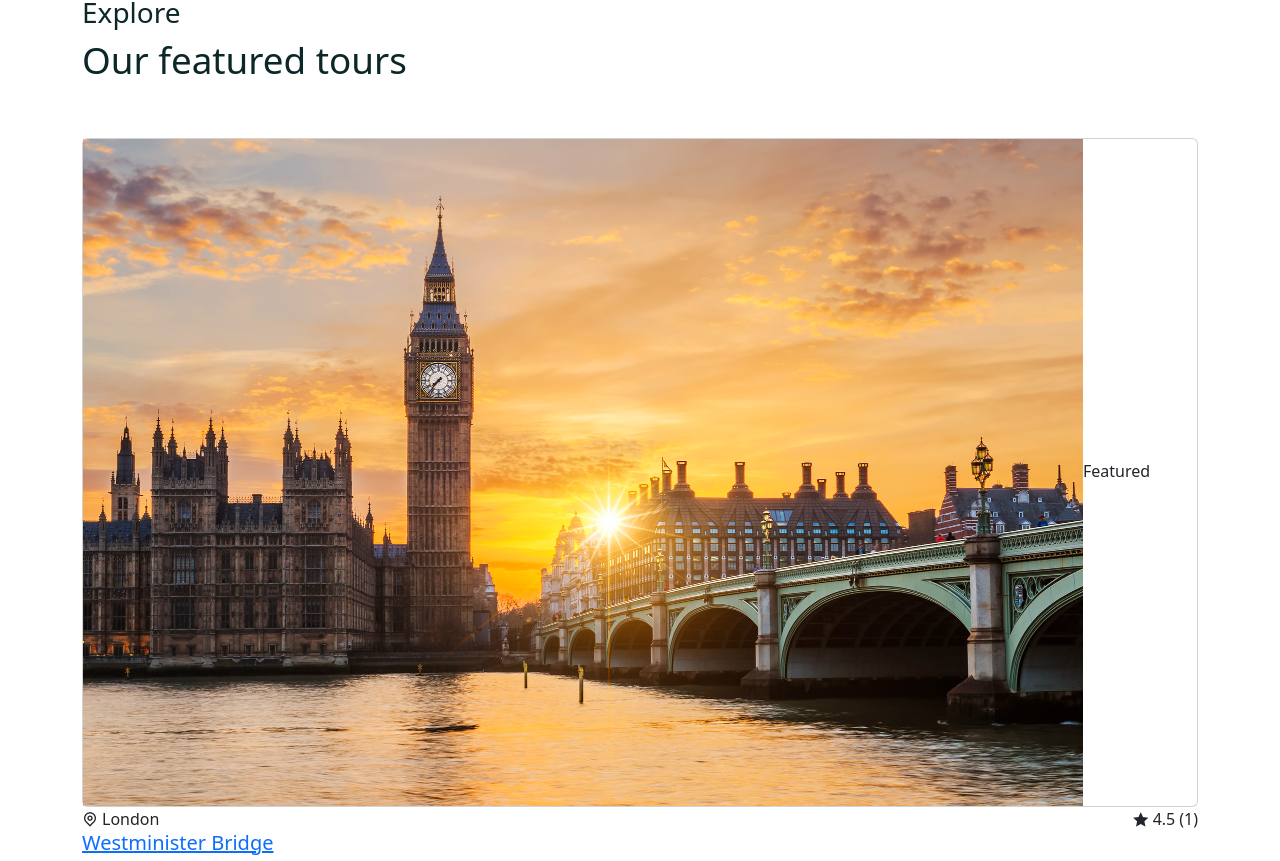
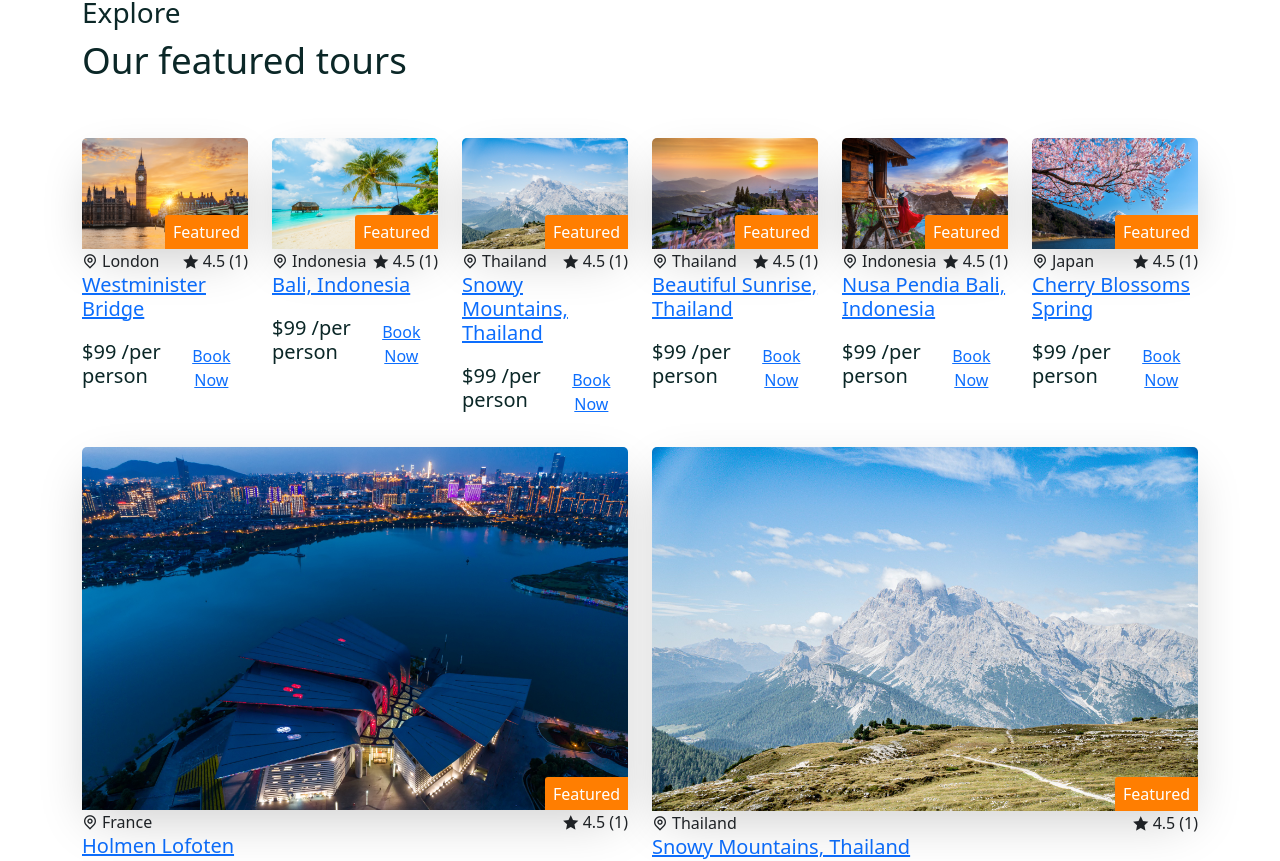
Before and after one commit to Billyrosecodes/Tour_app, a React (Create React App) app in the folder frontend/: page /home in a window 1280 px wide. Shown: the part 1127-1988 px from the top of the page. Built offline with nearby package versions, Linux system fonts and the light colour scheme; a web font is replaced by a local one.

Commit message:
styling the featured tours card

```diff
--- a/frontend/src/shared/TourCard.jsx
+++ b/frontend/src/shared/TourCard.jsx
@@ -1,6 +1,8 @@
 import React from 'react';
 import { Card, CardBody } from "reactstrap";
 import { Link } from "react-router-dom";
+
+import './tour-card.css';
 
 const TourCard = ({tour}) => {
   const {id, title, city, photo, price, featured, avgRating, reviews } = tour
--- a/frontend/src/shared/tour-card.css
+++ b/frontend/src/shared/tour-card.css
@@ -0,0 +1,26 @@
+.tour_img img{
+    width: 100%;
+    border-radius: 5px 5px 0 0;
+}
+
+.card{
+    border: none !important;
+    box-shadow: rgba(0, 0, 0, 0.2) 0px 18px 50px -10px;
+}
+
+.tour_img{
+    position: relative;
+}
+
+.tour_img span{
+    position: absolute;
+    bottom: 0;
+    right: 0;
+    width: max-content;
+    height: max-content;
+    z-index: 10;
+    background: var(--primary-color);
+    color: #fff;
+    padding: 0.3rem 0.5rem;
+    border-radius: 3px 0 0 0;
+}
```
